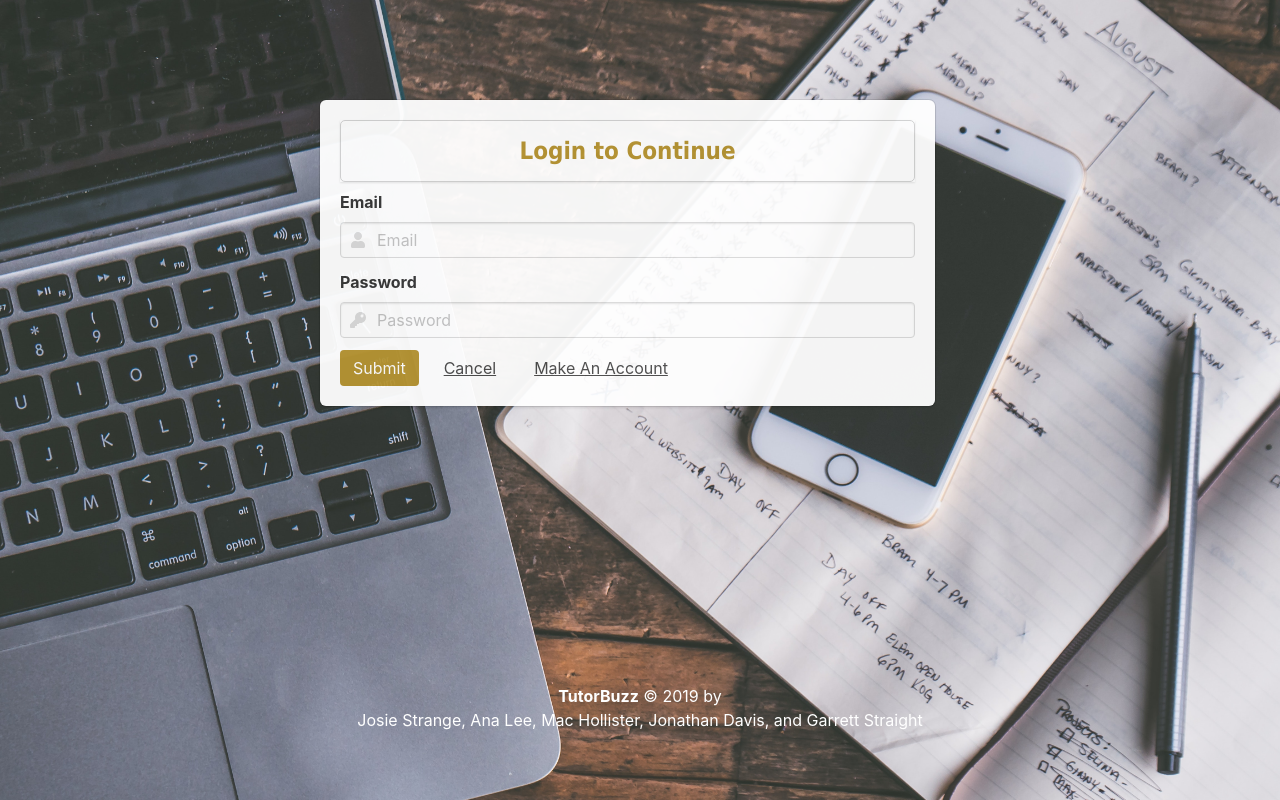
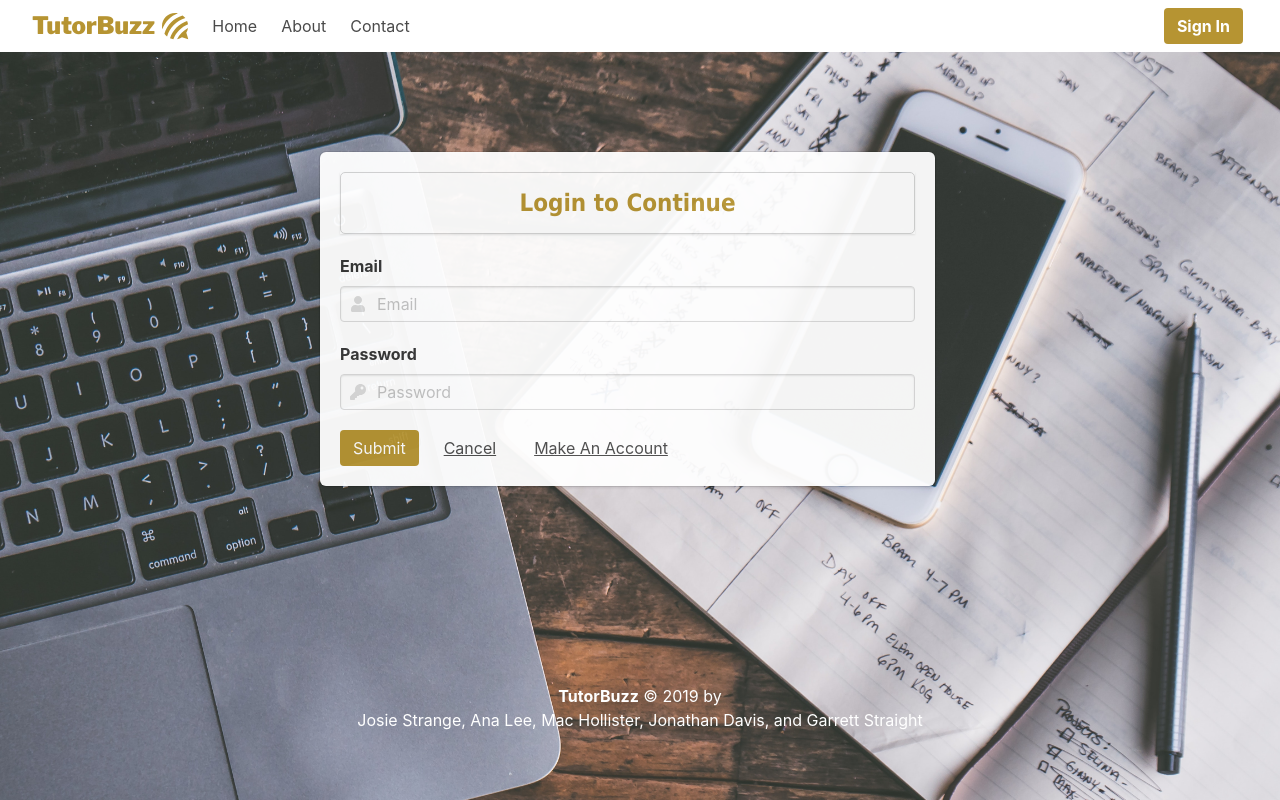
Before and after one commit to macdhollister/TutorBuzz, a React (Create React App) app in the folder client/: page / in a window 1280 px wide. Built offline with nearby package versions, Linux system fonts and the light colour scheme; no server answers.

Commit message:
renamed Homepage to SignupPage and moved navbar to individual pages

```diff
--- a/client/src/pages/HomeAndLogin/Loginpage.js
+++ b/client/src/pages/HomeAndLogin/Loginpage.js
@@ -2,6 +2,7 @@ import React, { Component } from 'react';
 import Footer from "../../components/StaticComps/Footer";
 // import './Homepage.css';
 import Login from "../../components/SignupAndLogin/Login";
+import Navbar from "../../components/StaticComps/Navbar";
 
 import background from "../../images/background.jpg";
 
@@ -12,12 +13,11 @@ class Loginpage extends Component {
 
   render() {
     return (
-
-    <div className="Site">
-      <Login />
-      <Footer />
-    </div>
-
+      <div className="Site">
+        <Navbar />
+        <Login />
+        <Footer />
+      </div>
     );
   }
 }
--- a/client/src/pages/HomeAndLogin/Homepage.js
+++ b/client/src/pages/HomeAndLogin/SignupPage.js
@@ -1,11 +1,12 @@
 import React, { Component } from 'react';
 import Signup from "../../components/SignupAndLogin/Signup";
 import Footer from "../../components/StaticComps/Footer";
+import Navbar from "../../components/StaticComps/Navbar";
 // import './Homepage.css';
 
 import background from "../../images/background.jpg";
 
-class Homepage extends Component {
+class SignupPage extends Component {
   componentDidMount() {
     document.body.style.backgroundImage = `url("${background}")`
   }
@@ -14,6 +15,7 @@ class Homepage extends Component {
     return (
 
     <div className="Site">
+      <Navbar />
       <Signup />
       <Footer />
     </div>
@@ -22,4 +24,4 @@ class Homepage extends Component {
   }
 }
 
-export default Homepage;
+export default SignupPage;
--- a/client/src/pages/Student/studentPortal.js
+++ b/client/src/pages/Student/studentPortal.js
@@ -6,6 +6,7 @@ import StudentCalendar from '../../components/StudentComps/StudentCalendar';
 import StudentTutors from '../../components/StudentComps/StudentTutors';
 import StudentProfile from '../../components/StudentComps/StudentProfile';
 import Footer from '../../components/StaticComps/Footer';
+import Navbar from "../../components/StaticComps/Navbar";
 import './studentPortal.css';
 
 class studentPortal extends Component {
@@ -39,6 +40,7 @@ class studentPortal extends Component {
     return (
 
       <div class="Site">
+        <Navbar />
         <div className="columns">
           <div className="column">
             <StudentGreeting name={this.state.name} />
--- a/client/src/pages/Tutor/tutorPortal.js
+++ b/client/src/pages/Tutor/tutorPortal.js
@@ -9,6 +9,8 @@ import TutorSessions from '../../components/TutorComps/TutorSessions';
 import TutorTimeCard from '../../components/TutorComps/TutorTimeCard';
 import TutorAvailability from '../../components/TutorComps/TutorAvailability';
 import TutorRequests from '../../components/TutorComps/TutorRequests';
+import Navbar from "../../components/StaticComps/Navbar";
+
 import './tutorPortal.css';
 
 class tutorPortal extends Component {
@@ -31,6 +33,7 @@ class tutorPortal extends Component {
   render() {
     return (
       <body className="Site">
+        <Navbar />
         <div className="columns">
           <div className="column">
             <TutorGreeting name={this.state.name}/>
--- a/client/src/pages/Tutor/tutorProfile.js
+++ b/client/src/pages/Tutor/tutorProfile.js
@@ -5,6 +5,8 @@ import TutorHeader from "../../components/TutorProfileComps/TutorHeader"
 import TutorCalendar from "../../components/TutorComps/TutorCalendar";
 import TutorTodaySess from "../../components/TutorComps/TutorTodaySess";
 import SessionRqstForm from "../../components/TutorProfileComps/SessionRqstForm";
+import Navbar from "../../components/StaticComps/Navbar";
+
 
 class tutorProfile extends Component {
   state = {
@@ -32,7 +34,7 @@ class tutorProfile extends Component {
     return (
 
       <body className="Site">
-
+        <Navbar />
         <div className="columns">
 
           <div className="column">
```
